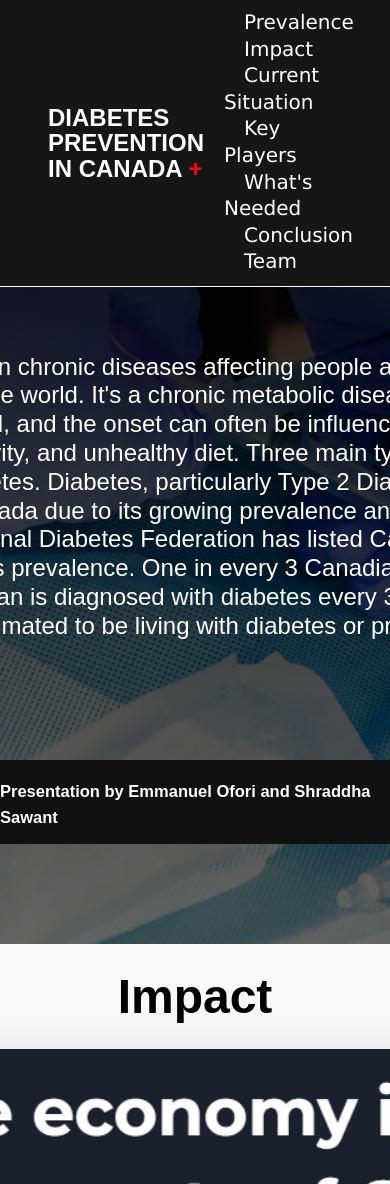
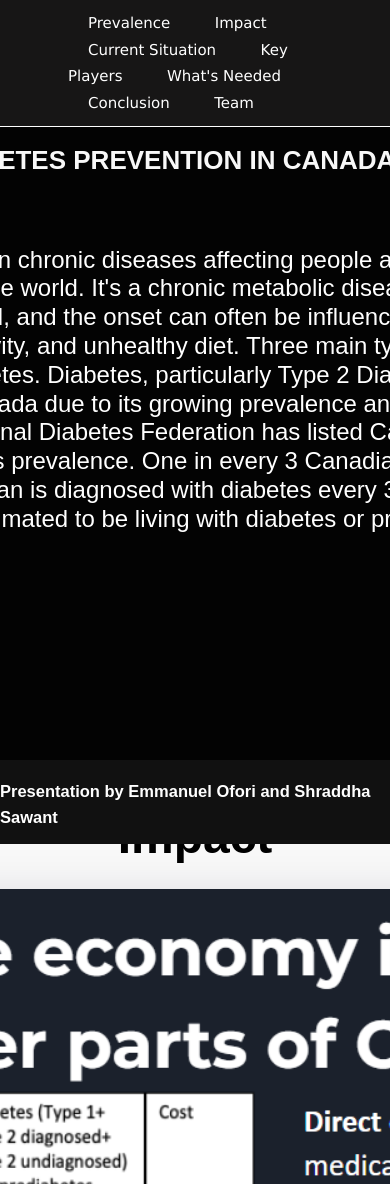
Before and after one commit to emmanuelofor/diabetes_prevention_canada, a Flask app: page / in a window 390 px wide; the page is wider, and only the part inside the window is pictured. Shown: the top 1184 px of that part. Run offline with Flask 3, Linux system fonts and the light colour scheme.

Commit message:
fixed header and hero text breaking

```diff
--- a/static/css/style.css
+++ b/static/css/style.css
@@ -203,7 +203,6 @@
     padding-left: 20px;
     margin: 10px 0;
     color: #282727;
-
   }
 
  #prevalence .centered .current ul {
@@ -406,9 +405,8 @@
   margin-top: 100px;
   display: flex;
   justify-content: center;
-  background: linear-gradient(to bottom, rgba(0, 0, 0, 0.9), rgba(0, 0, 0, 0.6)), url(key.jpg);
-  background-size: cover;
-  height: 100vh;
+  align-items: center;
+  background: #030303;
 }
 
 #prevalence .text{
@@ -524,3 +522,31 @@
   font-size: 24px;
   margin-bottom: 2em;
 }
+
+@media screen and (max-width: 1629px) {
+  #prevalence{
+    width: 100%;
+  }
+  header nav li a{
+      font-size: 15px;
+
+  }
+
+  #prevalence .text h1{
+      font-size: 36px ;
+  }
+  .logo h1{
+    font-size: 12px;
+  }
+
+
+}
+
+@media screen and (max-width: 963px) {
+  .logo h1{
+    display: none;
+  }
+  #prevalence .text h1{
+    font-size: 26px ;
+}
+}
--- a/templates/index.html
+++ b/templates/index.html
@@ -5,6 +5,7 @@
     <meta http-equiv="X-UA-Compatible" content="IE=edge">
     <meta name="viewport" content="width=device-width, initial-scale=1.0">
   <link rel="stylesheet" type="text/css" href="{{ url_for('static', filename='css/style.css') }}">
+  <link rel="stylesheet" type="text/css" href="{{ url_for('static', filename='css/responsive.css') }}">
   <link
       rel="stylesheet"
       href="https://cdnjs.cloudflare.com/ajax/libs/font-awesome/5.15.4/css/all.min.css"
```
Also changed, not shown: static/css/responsive.css (added).
